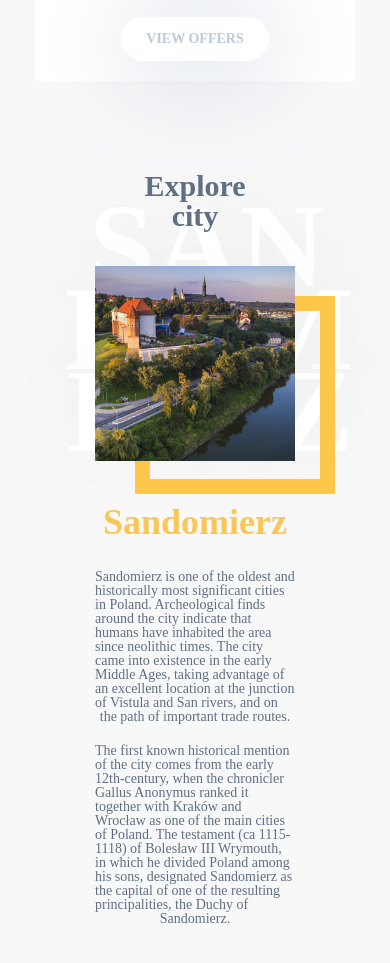
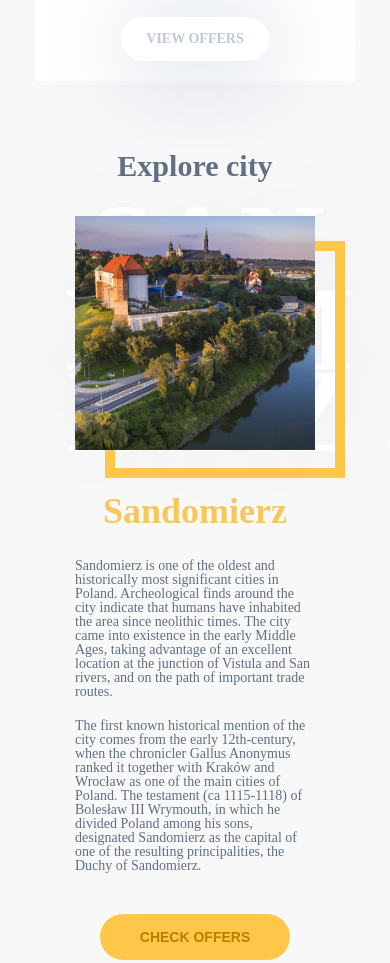
Before and after one commit to DashaOgulia/DariaOgulia-blog, a plain HTML site: page index.html in a window 390 px wide. Shown: the part 2640-3603 px from the top of the page. Drawn offline with Linux system fonts and the light colour scheme.

Commit message:
add border mobile for thirds block

```diff
--- a/style.css
+++ b/style.css
@@ -457,6 +457,7 @@ main{
     line-height: 2em;
     color: #606f81;
     margin: 20px 0px;
+    text-align-last: left;
 }
 
 .button{
@@ -691,6 +692,11 @@ height: auto;
         grid-template-areas:
             "third-block-content";
     }
+    .orange-border{
+        border: 10px solid #ffc749;
+        top: 25px;
+        left: 30px;
+    }
    .second-block .containerbackground{
        font-size:118px;
    }
@@ -706,7 +712,7 @@ height: auto;
             "info-block";
         grid-template-rows: auto;
         row-gap: 10px;
-        margin: 60px;
+        margin: 40px;
     }
     .third-block{
 
```
